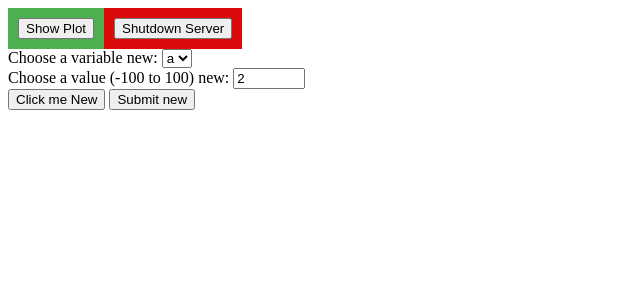
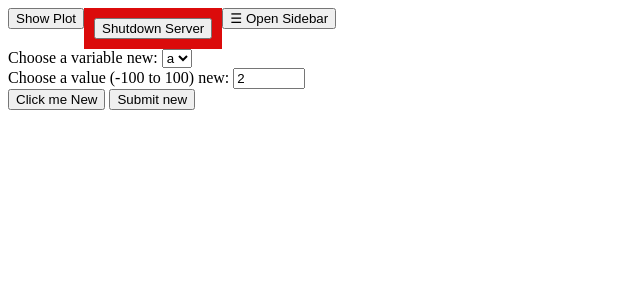
Before and after one commit to atifkarim/visualization_machine_data, a Flask app: page /table in a window 1280 px wide. Shown: the top 300 px of the page, without its empty margins (0-640 px from the left). Run offline with Flask 2, Linux system fonts and the light colour scheme; data that the repository does not hold is empty; parts of the project's set-up code (start-up, migrations or seed data) failed here and were passed over; some libraries are stand-ins or nearby versions.

```diff
--- a/templates/table.html
+++ b/templates/table.html
@@ -7,6 +7,7 @@
     <script type="text/javascript" charset="utf8" src="https://cdn.datatables.net/1.10.22/js/jquery.dataTables.js"></script>
 
     <link rel="stylesheet" href="{{ url_for('static', filename='css/table.css') }}">
+    <link rel="stylesheet" href="{{ url_for('static', filename='css/sidebar.css') }}">
     <meta charset="UTF-8">
     <title>Build a table</title>
 </head>
@@ -14,7 +15,7 @@
 <body id="body">
 
     <div id="all_button">
-        <div id='goto_plot' style='float: left;'>
+        <div class='goto_plot' style='float: left;'>
             <form method="get" action="{{url_for('index')}}">
                 <button> Show Plot </button>
             </form>
@@ -25,6 +26,8 @@
                 <a href=# id=shutdown><button class='btn btn-default'>Shutdown Server</button></a>
             </form>
         </div>
+        <button name="do_hide" class="button success">☰ Open Sidebar</button>
+        <!-- <button name="do_hide" type="button" class="button button2" text="Hide Me"></button>☰ Open Sidebar</button> -->
     </div>
 
     <div id="table_div"></div>
```
